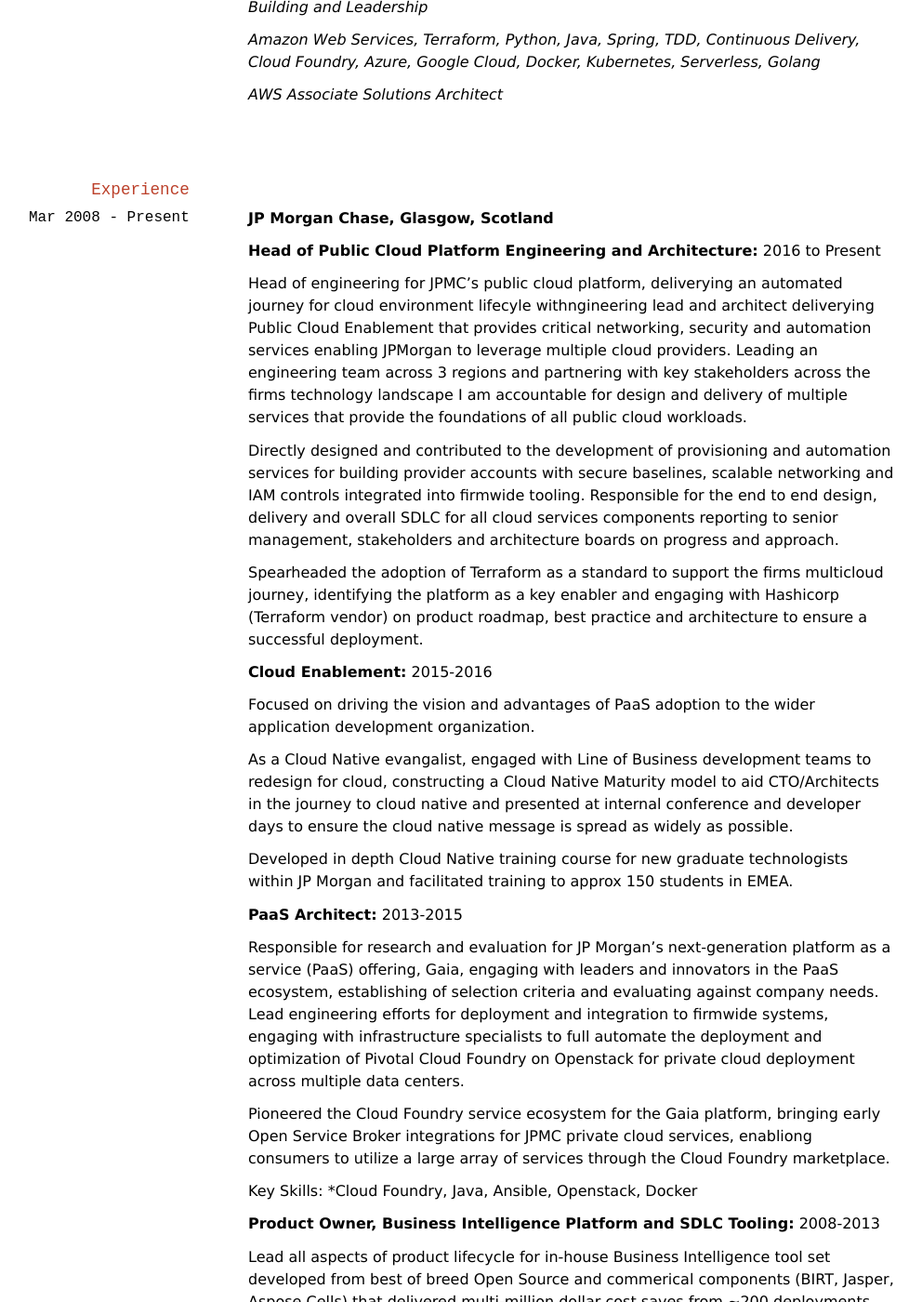
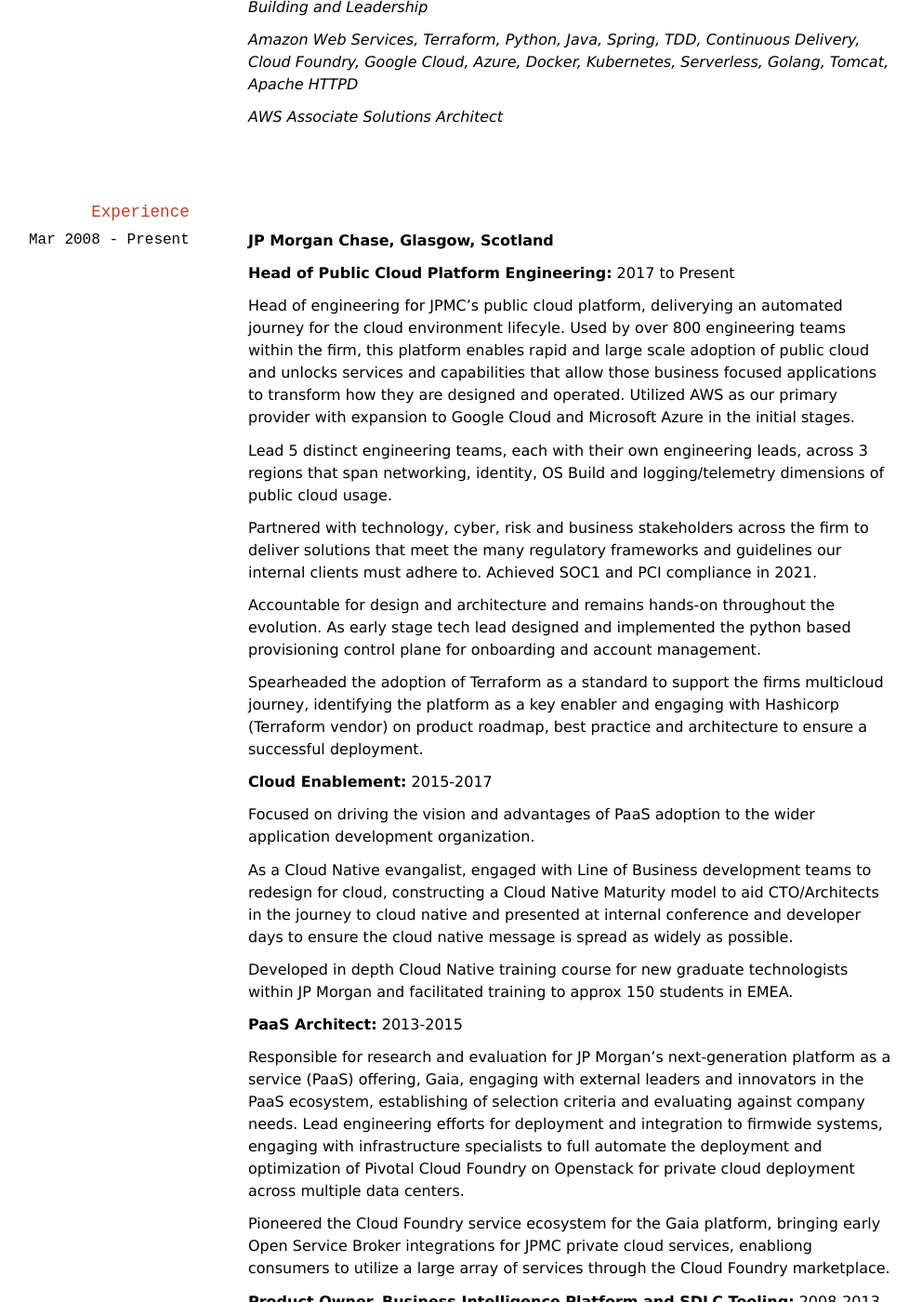
Before and after one commit to johnmcteague/markdown-cv, a Jekyll site: the page built from index.md, in a window 1280 px wide and 1400 px high, scrolled down 561 px. Shown: the whole window at 93% size, without its empty margins (65-1057 px from the left). Built offline with Jekyll 4.4.1, drawn with Linux system fonts in a browser that asks for light colours; nearby versions of some CDN libraries.

Commit message:
Update index.md
Further 2022 updates

```diff
--- a/index.md
+++ b/index.md
@@ -22,7 +22,7 @@ Considered a strong technology and business partner who builds trust and leads b
 
 *Public and Private Cloud, Hybrid cloud architecture, transformation of application portfolio to public and private clouds, Software Engineering, Risk Management, Team Building and Leadership*
 
-*Amazon Web Services, Terraform, Python, Java, Spring, TDD, Continuous Delivery, Cloud Foundry, Azure, Google Cloud, Docker, Kubernetes, Serverless, Golang*
+*Amazon Web Services, Terraform, Python, Java, Spring, TDD, Continuous Delivery, Cloud Foundry, Google Cloud, Azure, Docker, Kubernetes, Serverless, Golang, Tomcat, Apache HTTPD*
 
 *AWS Associate Solutions Architect*
 
@@ -32,15 +32,19 @@ Considered a strong technology and business partner who builds trust and leads b
 
 __JP Morgan Chase, Glasgow, Scotland__
 
-__Head of Public Cloud Platform Engineering and Architecture:__ 2016 to Present
+__Head of Public Cloud Platform Engineering:__ 2017 to Present
 
-Head of engineering for JPMC's public cloud platform, deliverying an automated journey for cloud environment lifecyle withngineering lead and architect deliverying Public Cloud Enablement that provides critical networking, security and automation services enabling JPMorgan to leverage multiple cloud providers. Leading an engineering team across 3 regions and partnering with key stakeholders across the firms technology landscape I am accountable for design and delivery of multiple services that provide the foundations of all public cloud workloads.
+Head of engineering for JPMC's public cloud platform, deliverying an automated journey for the cloud environment lifecyle. Used by over 800 engineering teams within the firm, this platform enables rapid and large scale adoption of public cloud and unlocks services and capabilities that allow those business focused applications to transform how they are designed and operated. Utilized AWS as our primary provider with expansion to Google Cloud and Microsoft Azure in the initial stages.
 
-Directly designed and contributed to the development of provisioning and automation services for building provider accounts with secure baselines, scalable networking and IAM controls integrated into firmwide tooling. Responsible for the end to end design, delivery and overall SDLC for all cloud services components reporting to senior management,  stakeholders and architecture boards on progress and approach.
+Lead 5 distinct engineering teams, each with their own engineering leads, across 3 regions that span networking, identity, OS Build and logging/telemetry dimensions of public cloud usage.
+
+Partnered with technology, cyber, risk and business stakeholders across the firm to deliver solutions that meet the many regulatory frameworks and guidelines our internal clients must adhere to. Achieved SOC1 and PCI compliance in 2021.
+
+Accountable for design and architecture and remains hands-on throughout the evolution. As early stage tech lead designed and implemented the python based provisioning control plane for onboarding and account management.
 
 Spearheaded the adoption of Terraform as a standard to support the firms multicloud journey, identifying the platform as a key enabler and engaging with Hashicorp (Terraform vendor) on product roadmap, best practice and architecture to ensure a successful deployment.
 
-__Cloud Enablement:__ 2015-2016
+__Cloud Enablement:__ 2015-2017
 
 Focused on driving the vision and advantages of PaaS adoption to the wider application development organization.
 
@@ -50,11 +54,10 @@ Developed in depth Cloud Native training course for new graduate technologists w
 
 __PaaS Architect:__ 2013-2015
 
-Responsible for research and evaluation for JP Morgan's next-generation platform as a service (PaaS) offering, Gaia, engaging with leaders and innovators in the PaaS ecosystem, establishing of selection criteria and evaluating against company needs. Lead engineering efforts for deployment and integration to firmwide systems, engaging with infrastructure specialists to full automate the deployment and optimization of Pivotal Cloud Foundry on Openstack for private cloud deployment across multiple data centers.
+Responsible for research and evaluation for JP Morgan's next-generation platform as a service (PaaS) offering, Gaia, engaging with external leaders and innovators in the PaaS ecosystem, establishing of selection criteria and evaluating against company needs. Lead engineering efforts for deployment and integration to firmwide systems, engaging with infrastructure specialists to full automate the deployment and optimization of Pivotal Cloud Foundry on Openstack for private cloud deployment across multiple data centers.
 
 Pioneered the Cloud Foundry service ecosystem for the Gaia platform, bringing early Open Service Broker integrations for JPMC private cloud services, enabliong consumers to utilize a large array of services through the Cloud Foundry marketplace.
 
-Key Skills: *Cloud Foundry, Java, Ansible, Openstack, Docker
 
 __Product Owner, Business Intelligence Platform and SDLC Tooling:__ 2008-2013
 
```
